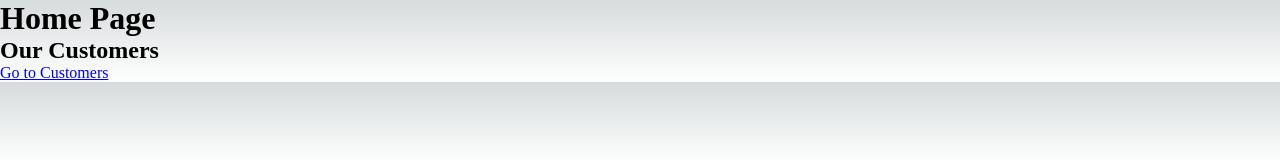
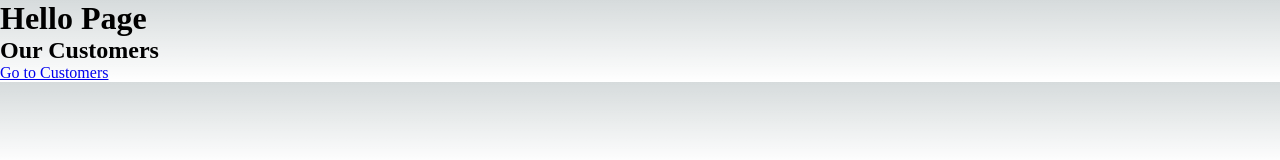
Before and after one commit to samadakram/NextJs, a Next.js app: page / in a window 1280 px wide. Shown: the top 160 px of the page. Built offline with nearby package versions, Linux system fonts and the light colour scheme.

Commit message:
Implemented getStaticProps

```diff
--- a/pages/index.js
+++ b/pages/index.js
@@ -9,7 +9,7 @@ import Greet from "@/components/greet/Greet"
 import List from "@/components/list/List"
 import Link from "next/link";
 
-export default function Home() {
+export default function Home(props) {
 
   const [arr, setArr] = useState(
     [
@@ -24,9 +24,11 @@ export default function Home() {
     setArr([...arr, "This is Fifth Item"]);
   }
 
+  const { title } = props;
+
   return (
     <>
-      <h1>Home Page</h1>
+      <h1>{title}</h1>
       <h2>Our Customers</h2>
       <Link href="/customers">Go to Customers</Link>
       {/* <h2>Next JS APP</h2>
@@ -36,3 +38,12 @@ export default function Home() {
     </>
   )
 }
+
+
+export async function getStaticProps() {
+  return {
+    props: {
+      title: "Hello Page"
+    }
+  };
+}
```
